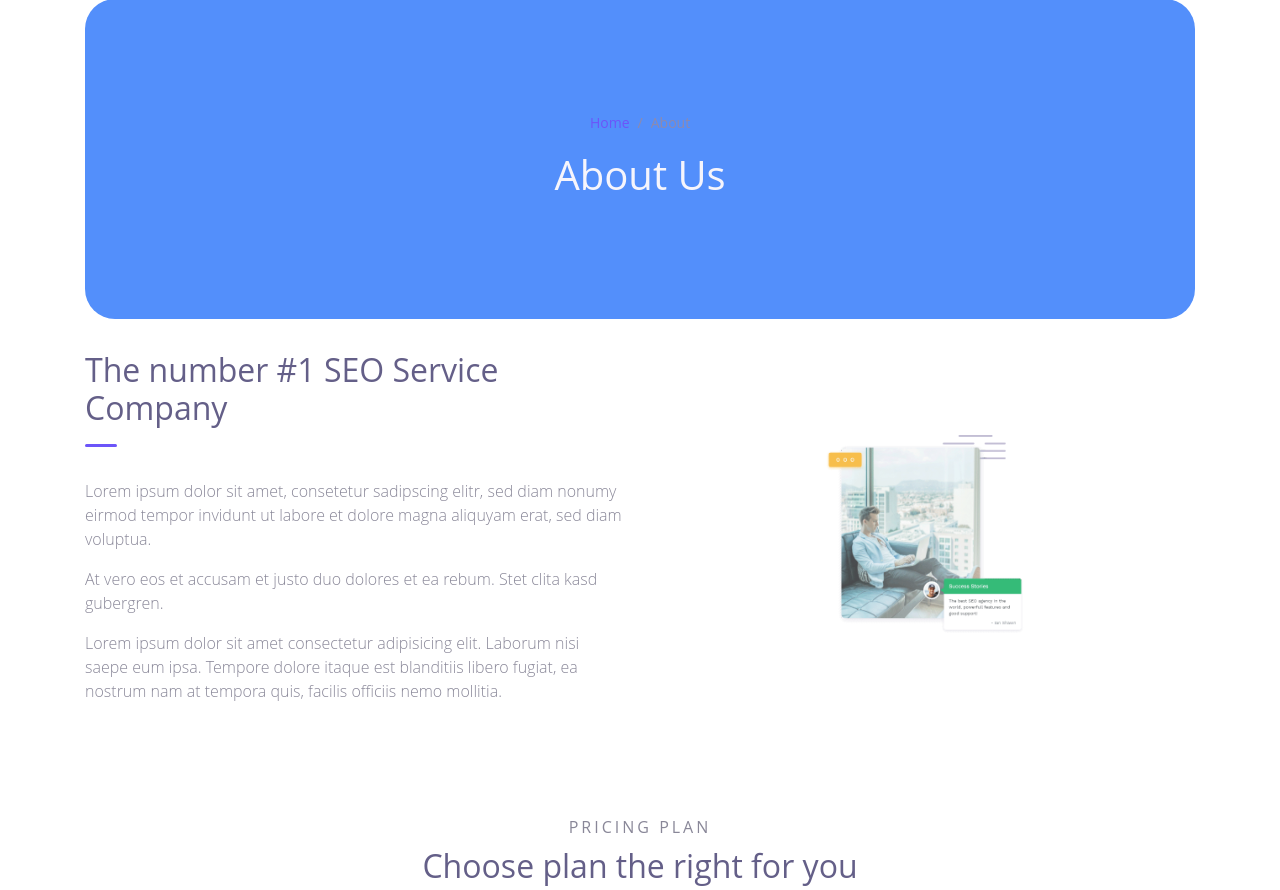
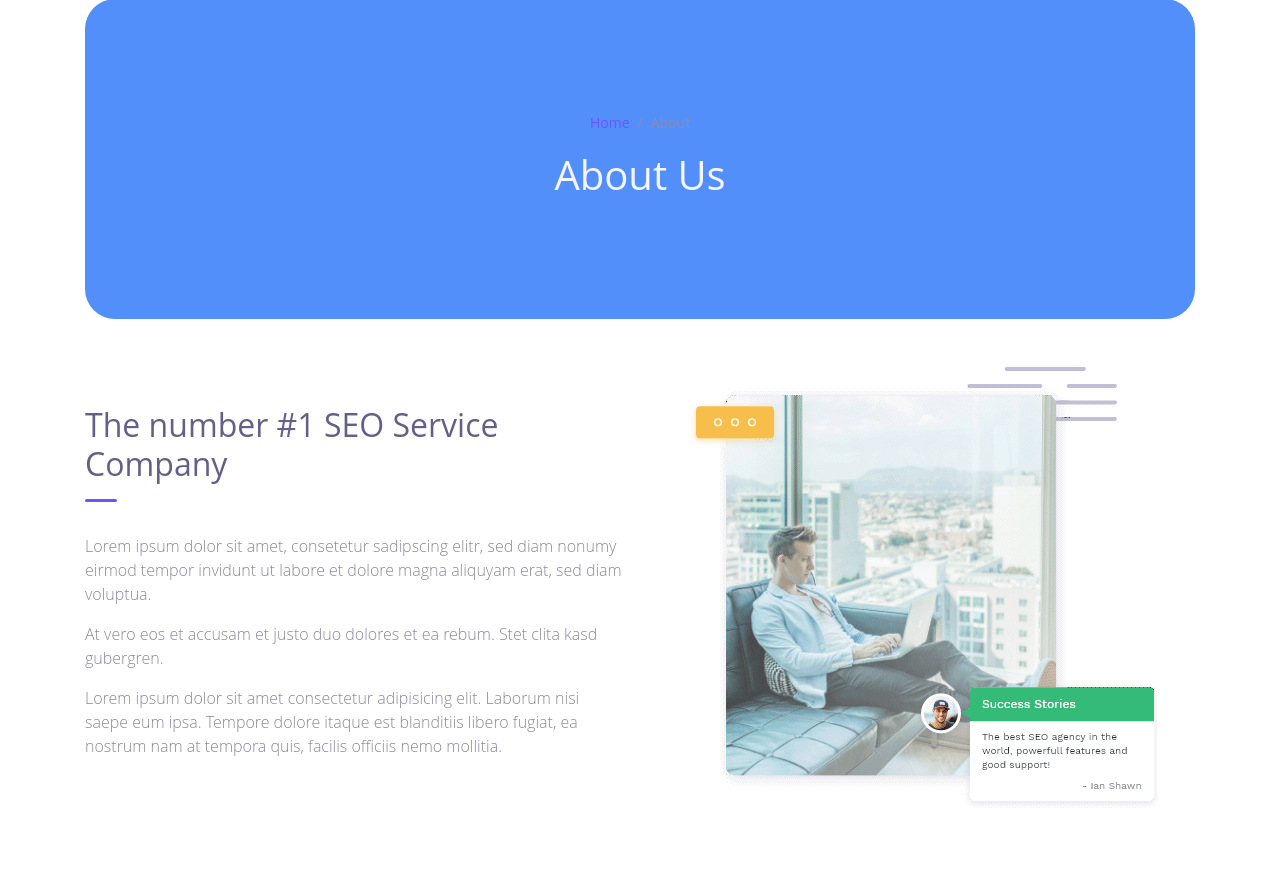
Before and after one commit to roneshgangavani/CricSquid, a Flask app: template templates/about.html in a window 1280 px wide. Shown: the part 97-987 px from the top of the page. Run offline with Flask 3, Linux system fonts and the light colour scheme; the template is opened without the code that fills it, so the values that code supplies are empty; parts of the project's set-up code (start-up, migrations or seed data) failed here and were passed over; some libraries are stand-ins or nearby versions; some web fonts are replaced.

Commit message:
Update theme.css

```diff
--- a/static/assets/css/theme.css
+++ b/static/assets/css/theme.css
@@ -1845,22 +1845,21 @@ a.text-dark:hover, a.text-dark:focus {
   width:200px;
   height:200px;
 }
-@media (min-width: 992px) {
+
+@media screen and (max-width: 900px) and (min-width: 600px), (min-width: 1100px) {
+  @media (max-width: 992px) {
     .img {
       width:200px;
       height:200px;
     }
   }
-@media only screen and (min-width: 600px) {
-  img {
+}
+@media screen and (min-width: 900px) and (max-width: 600px), (max-width: 1100px) {
+  @media (max-width: 992px) {
+    .img {
       width:200px;
       height:200px;
     }
-}
-@media only screen and (min-width: 400px) {
-  img {
-    width:200px;
-    height:200px;
   }
 }
 .page-footer h3,
```
Lines whose indentation alone changed are shown as unchanged.
